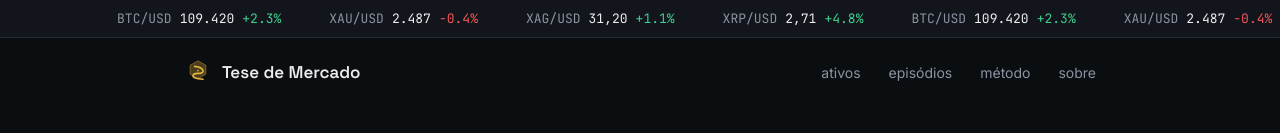
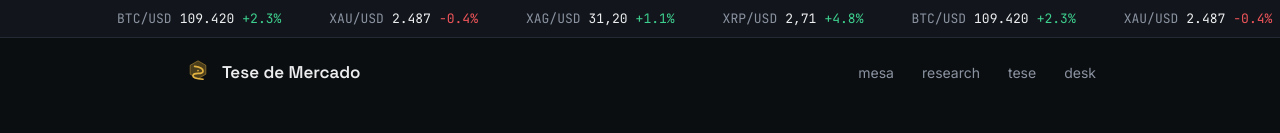
Before and after one commit to solverumdeus-ui/analise-ativos, a Next.js app: page / in a window 1280 px wide. Shown: the top 133 px of the page. Built offline with nearby package versions, Linux system fonts and the light colour scheme; no server answers; the database is empty.

Commit message:
Update layout.tsx

```diff
--- a/app/layout.tsx
+++ b/app/layout.tsx
@@ -24,11 +24,11 @@ export default async function RootLayout({ children }: { children: React.ReactNo
               <Logo size={28} />
               <span>Tese de Mercado</span>
             </Link>
-            <nav>
-              <Link href="/">ativos</Link>
-              <Link href="/analises">episódios</Link>
-              <Link href="/metodo">método</Link>
-              <Link href="/sobre">sobre</Link>
+           <nav>
+              <Link href="/">mesa</Link>
+              <Link href="/analises">research</Link>
+              <Link href="/metodo">tese</Link>
+              <Link href="/sobre">desk</Link>
             </nav>
           </header>
         </div>
```
